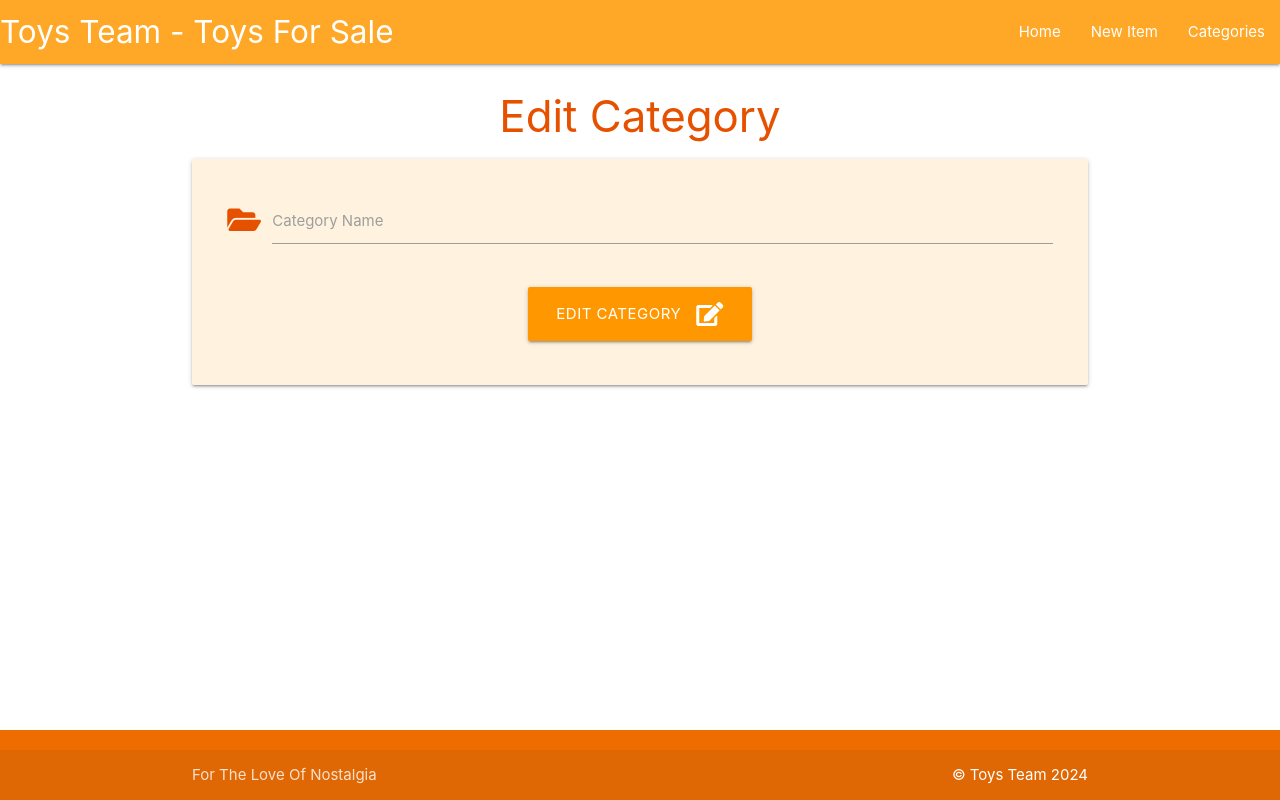
After one commit to uctv9805/msp3-flask-sqlalchemy, a Flask app: template itemsforsale/templates/edit_category.html in a window 1280 px wide. The commit adds this page. Run offline with Flask 3, Linux system fonts and the light colour scheme; the template is opened without the code that fills it, so the values that code supplies are empty.

Commit message:
add edit button and function so that category text can be updated in the database and for the user

```diff
--- a/itemsforsale/templates/categories.html
+++ b/itemsforsale/templates/categories.html
@@ -19,7 +19,7 @@
           <span class="card-title">{{ category.category_name }}</span>
         </div>
         <div class="card-action">
-          <a href="#" class="btn green accent-4">Edit</a>
+          <a href="{{ url_for('edit_category', category_id=category.id) }}" class="btn green accent-4">Edit</a>
           <a href="#" class="btn red">Sold</a>
         </div>
       </div>
--- /dev/null
+++ b/itemsforsale/templates/edit_category.html
@@ -0,0 +1,28 @@
+{% extends "base.html" %}
+{% block content %}
+
+<h3 class="orange-text text-darken-4 center-align">Edit Category</h3>
+
+<div class="row card-panel orange lighten-5">
+    <form class="col s12" method="POST" action="{{ url_for('edit_category', category_id=category.id) }}">
+        <!-- category name -->
+        <div class="row">
+            <div class="input-field col s12">
+                <i class="fas fa-folder-open prefix orange-text text-darken-4"></i>
+                <input id="category_name" name="category_name" value="{{ category.category_name }}" minlength="3" maxlength="25" type="text" class="validate"
+                    required>
+                <label for="category_name">Category Name</label>
+            </div>
+        </div>
+        <!-- category name -->
+        <div class="row">
+            <div class="col s12 center-align">
+                <button type="submit" class="btn-large orange">
+                    Edit Category <i class="fas fa-edit right"></i>
+                </button>
+            </div>
+        </div>
+    </form>
+</div>
+
+{% endblock %}
```
Also changed, not shown: itemsforsale/routes.py (+10 -0 lines).
